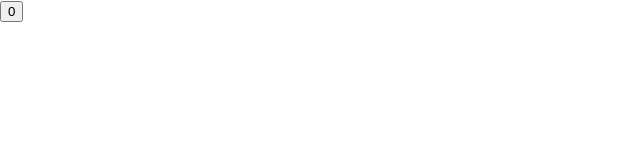
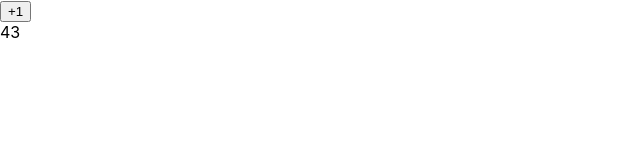
Before and after one commit to emahama/React-Tutorial, a React (Create React App) app in the folder my-app/: page / in a window 1280 px wide. Shown: the top 160 px of the page, without its empty margins (0-640 px from the left). Built offline with nearby package versions, Linux system fonts and the light colour scheme.

Commit message:
one-way-flow of data

```diff
--- a/my-app/src/App.js
+++ b/my-app/src/App.js
@@ -1,12 +1,23 @@
 import { useState } from "react";
 import "./App.css";
 
-function Button() {
-  const [counter, setCounter] = useState(0);
-  return <button onClick={() => setCounter(counter + 1)}>{counter}</button>;
+function Button(props) {
+  // const handleClick = () => setCounter(counter + 1);
+  return <button onClick={props.onClickFunction}>+1</button>;
+}
+
+function Display(props) {
+  return <div>{props.message}</div>;
 }
 function App() {
-  return <Button />;
+  const [counter, setCounter] = useState(43);
+  const incrementCounter = () => setCounter(counter + 1);
+  return (
+    <div>
+      <Button onClickFunction={incrementCounter} />
+      <Display message={counter} />
+    </div>
+  );
 }
 
 export default App;
```
